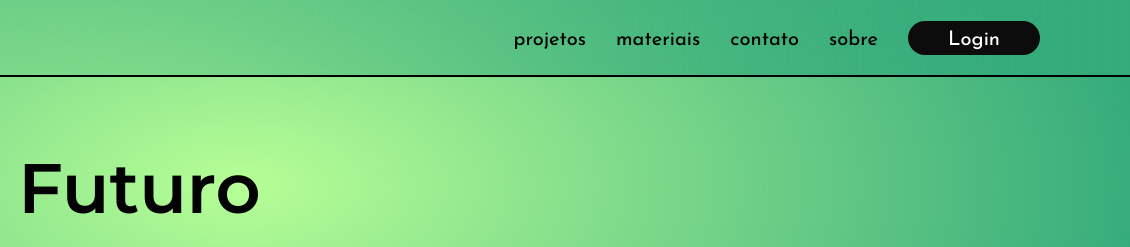
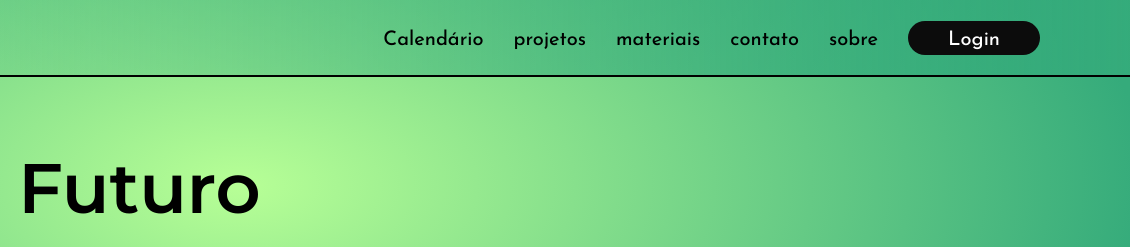
Before and after one commit to Lusca-umaia/temp-funcional-E, a plain HTML site: page index.html in a window 1280 px wide. Shown: the top 247 px of the page, 150-1280 px from the left. Drawn offline with Linux system fonts and the light colour scheme.

Commit message:
Update index.html

```diff
--- a/index.html
+++ b/index.html
@@ -23,6 +23,11 @@
                 </div>
                 <div class="menu">
                     <ul class="container-menu">
+                    <li class="list-menu">
+
+                            <a href="calendario/index.html" class="item-menu">Calendário</a>
+
+                        </li>
                         <li class="list-menu">
                             <a href="projetos/index.html" class="item-menu">projetos</a>
                         </li>
```
